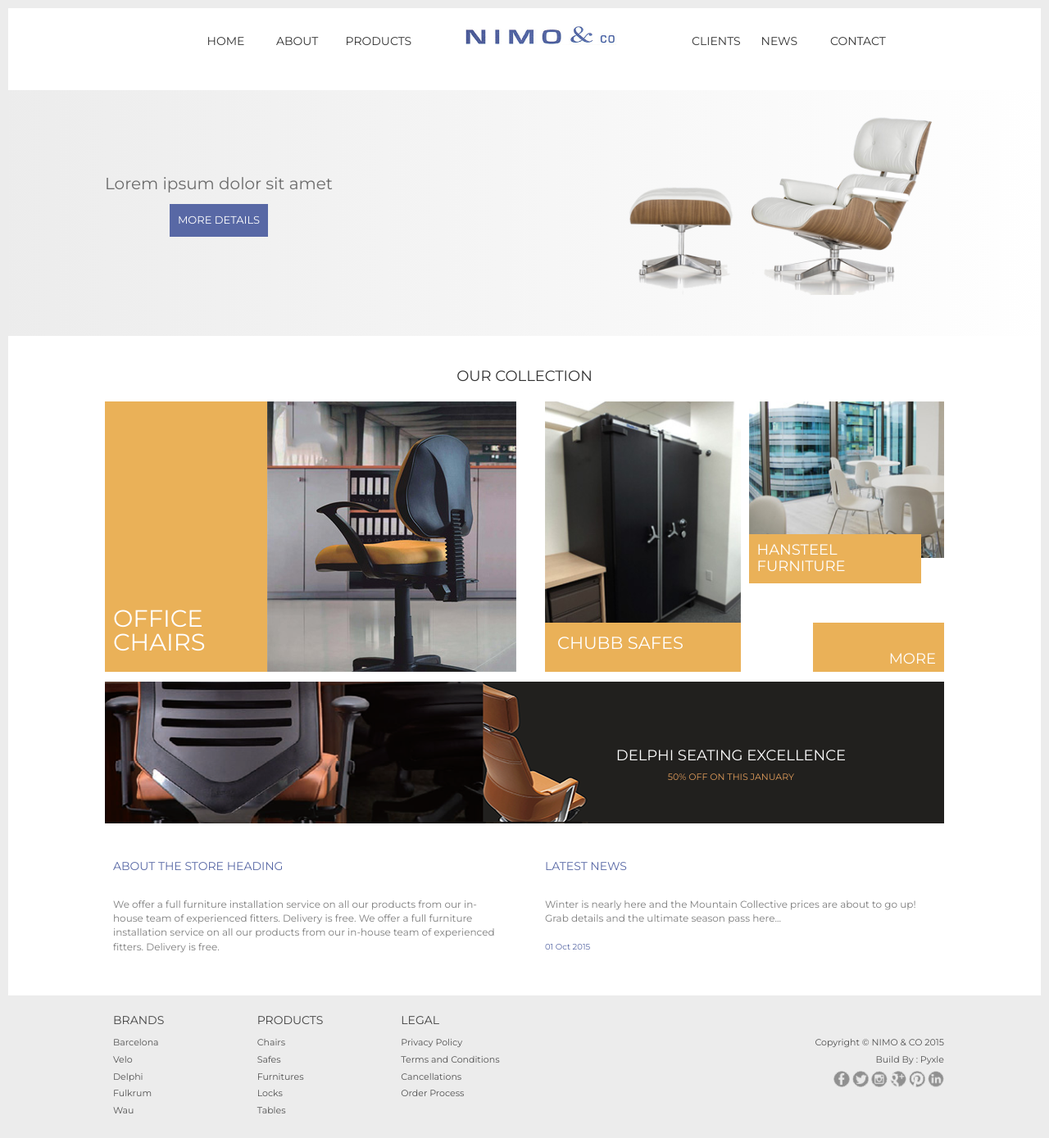
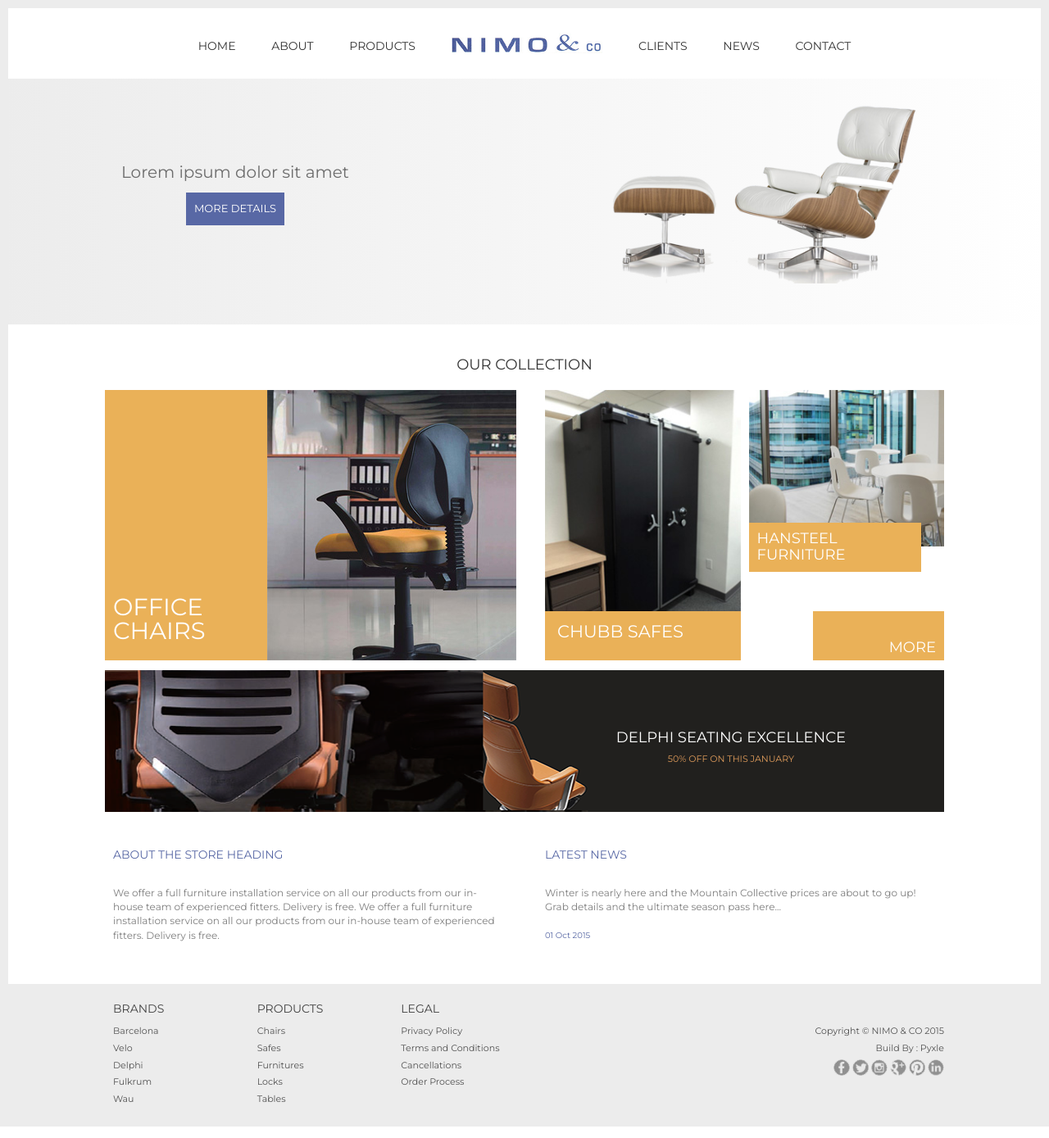
Before and after one commit to vsrzone/nimo, a PHP site: page / in a window 1280 px wide. Shown: the whole page at 82% size. Run offline with PHP 8.4, Linux system fonts and the light colour scheme; some libraries are stand-ins or nearby versions.

Commit message:
changes done menu aligned center

```diff
--- a/index.php
+++ b/index.php
@@ -15,21 +15,21 @@
 <body>
 
 <div id="page-wrapper">
-	<div class="container-fluid top-navigation">
+	<div class="container top-navigation">
 	 	<div class="row">
 	 		<ul class="main-menu">
-		 		<li class="col-xs-1 col-xs-offset-1"><a href="#">HOME</a></li>
-		 		<li class="col-xs-1"><a href="#">ABOUT</a></li>
-		 		<li class="col-xs-1"><a href="#">PRODUCTS</a></li>
-		 		<li id="logo-nav" class="col-xs-4"><a href="/"><img id="logo" src="images/logo.jpg" height="25px" width="auto" alt="Nimo & co"></a>
-		 		<li class="col-xs-1"><a href="#">CLIENTS</a></li>
-		 		<li class="col-xs-1"><a href="#">NEWS</a></li>
-		 		<li class="col-xs-1"><a href="#">CONTACT</a></li>
+		 		<li class="abc nopadding-l"><a href="#">HOME</a></li>
+		 		<li class="abc"><a href="#">ABOUT</a></li>
+		 		<li class="abc"><a href="#">PRODUCTS</a></li>
+		 		<li class="abc"><a href="/"><img id="logo" src="images/logo.jpg" height="25px" width="auto" alt="Nimo & co"></a>
+		 		<li class="abc"><a href="#">CLIENTS</a></li>
+		 		<li class="abc"><a href="#">NEWS</a></li>
+		 		<li class="abc"><a href="#">CONTACT</a></li>
 	 		</ul>
 	 	</div>
 	</div>
 
-	<div class="container-fluid">
+	<div class="container-fluid padding-t-30">
 		<div class="row">
 			<div id="slider">
 				<div class="main-slider">
@@ -96,7 +96,7 @@
 			</div>
 			<div class="col-xs-6">
 				<h3 class="content-heading">LATEST NEWS</h3>
-				<p class="content-detail">Winter is nearly here and the Mountain Collective prices are about to go up! Grab details and the ultimate season pass here...</p>
+				<p class="content-detail"><a href="#">Winter is nearly here and the Mountain Collective prices are about to go up! Grab details and the ultimate season pass here...</a></p>
 				<p class="content-date">01 Oct 2015</p>
 			</div>
 		</div>
--- a/style.css
+++ b/style.css
@@ -6,8 +6,17 @@ body{
 	color: #7e7e7e;
 }
 
+.abc{
+	display: inline;
+	padding-left: 40px;
+}
+
+.abc img{
+  vertical-align: text-bottom;
+}
+
 .container{
-	width: 1024px;
+	width: 1004px;
 	box-sizing: border-box;
 	padding: 0 !important;
 }
@@ -24,11 +33,14 @@ body{
 	padding-left: 0 !important;
 }
 
+.padding-t-30{
+	padding-top: 30px !important;
+}
 
 #page-wrapper{
 	min-height: 100%;
 	position: relative;
-	min-width: 1044px;
+	min-width: 1024px;
 	border:10px solid #ececec;
 	padding-bottom: 185px;
 	font-family: 'Montserrat', sans-serif;
@@ -43,7 +55,6 @@ body{
 }
 
 .top-navigation{
-	height: 100px;
 	width: 1024px;
 	box-sizing: border-box;
 }
@@ -56,6 +67,10 @@ body{
 .main-menu{
 	list-style: none;
 	padding-top: 30px;
+	padding-left: 0;
+  	margin-left: 0;
+  	text-align: center;
+	margin-bottom: 0;
 }
 
 .main-menu > li a{
@@ -66,14 +81,6 @@ body{
 .top-navigation a{
 	color: #7e7e7e;
 	text-decoration: none;
-}
-
-#logo{
-	position: absolute;
-	top: -10;
-	left: 0;
-	right: 0;
-	margin: 0 auto;
 }
 
 #logo-nav{
@@ -103,7 +110,7 @@ body{
 .slide-desc{
 	position: absolute;
 	top: 100px;
-	left: 0;
+	left: 20;
 	font-size: 20px;
 	color: #6C6C6C;
 }
@@ -113,7 +120,7 @@ body{
 	width: 400px;
 	position: absolute;
 	top: 30px;
-	right: 0;
+	right: 20;
 	background-image: url(images/slides/slider.png);
 	background-size: contain;
 	background-repeat: no-repeat;
@@ -456,11 +463,11 @@ body{
 }
 
 #promo-content{
-	height: auto;
+	height: 10%;
 	width: auto;
 	position: absolute;
 	right: 120px;
-	top: 80px;
+	top: 40%;
 	text-align: center;
 }
 
```
